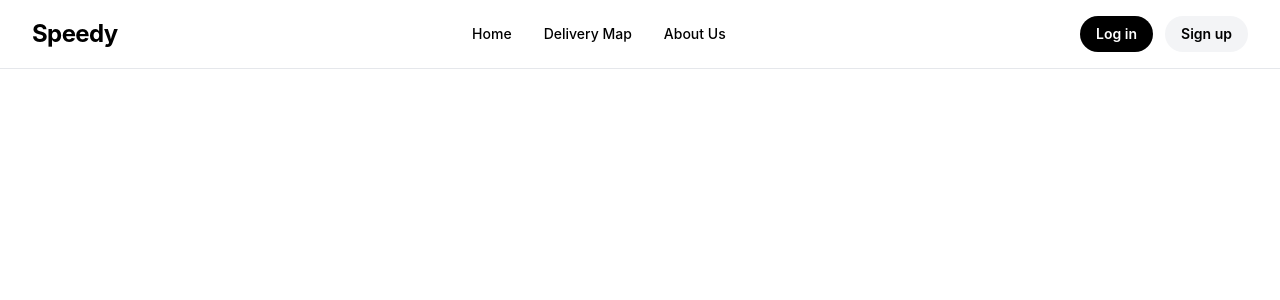
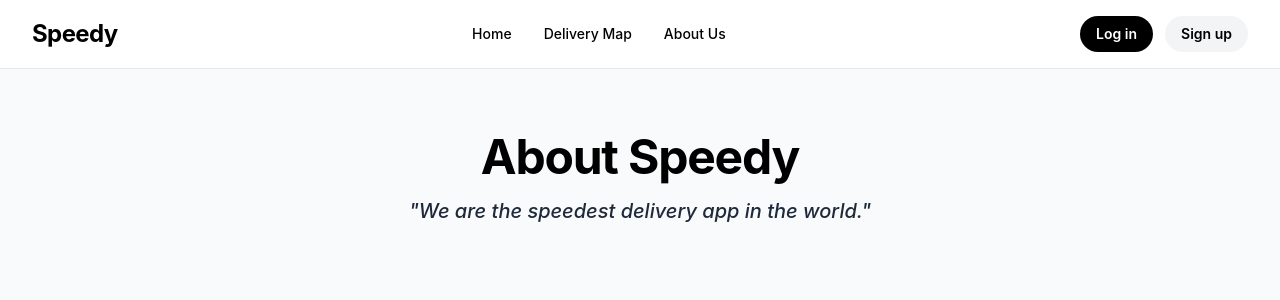
Before and after one commit to Sooraj44882/speedy, a React (Vite) app: page /about in a window 1280 px wide. Shown: the top 300 px of the page. Built offline with nearby package versions, Linux system fonts and the light colour scheme.

Commit message:
add About page

```diff
--- a/src/App.jsx
+++ b/src/App.jsx
@@ -2,6 +2,7 @@ import { BrowserRouter as Router, Routes, Route } from "react-router-dom";
 import Home from "./pages/Home";
 import Navbar from "./Components/Navbar";
 import Visualizer from "./Visualizer";
+import About from "./pages/About";
 
 const App = () => {
   return (
@@ -11,14 +12,7 @@ const App = () => {
         <Routes>
           <Route path="/" element={<Home />} />
           <Route path="/map" element={<Visualizer />} />
-          <Route
-            path="/about"
-            element={
-              <div className="p-20 text-center text-2xl font-bold">
-
-              </div>
-            }
-          />
+          <Route path="/about" element={<About />} />
         </Routes>
       </div>
     </Router>
--- /dev/null
+++ b/src/pages/About.jsx
@@ -0,0 +1,16 @@
+const About = () => {
+  return (
+    <div className="min-h-[90vh] bg-gray-50 font-sans flex flex-col items-center pt-16 px-6 pb-20">
+      <div className="max-w-3xl text-center space-y-4 mb-12">
+        <h1 className="text-4xl md:text-5xl font-bold text-black tracking-tight">
+          About Speedy
+        </h1>
+        <p className="text-xl text-gray-800 font-medium max-w-2xl mx-auto italic">
+          "We are the speedest delivery app in the world."
+        </p>
+      </div>
+    </div>
+  );
+};
+
+export default About;
```
